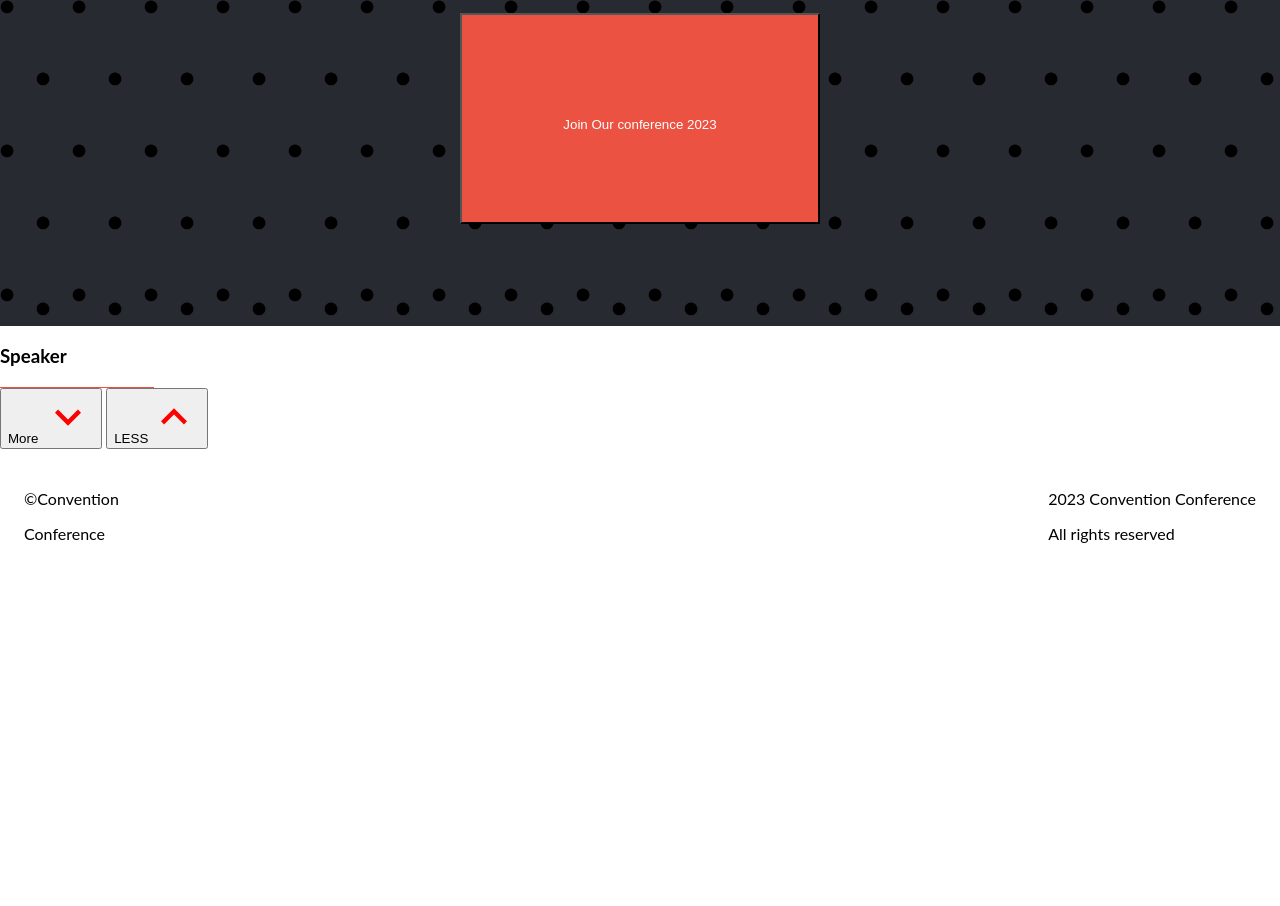
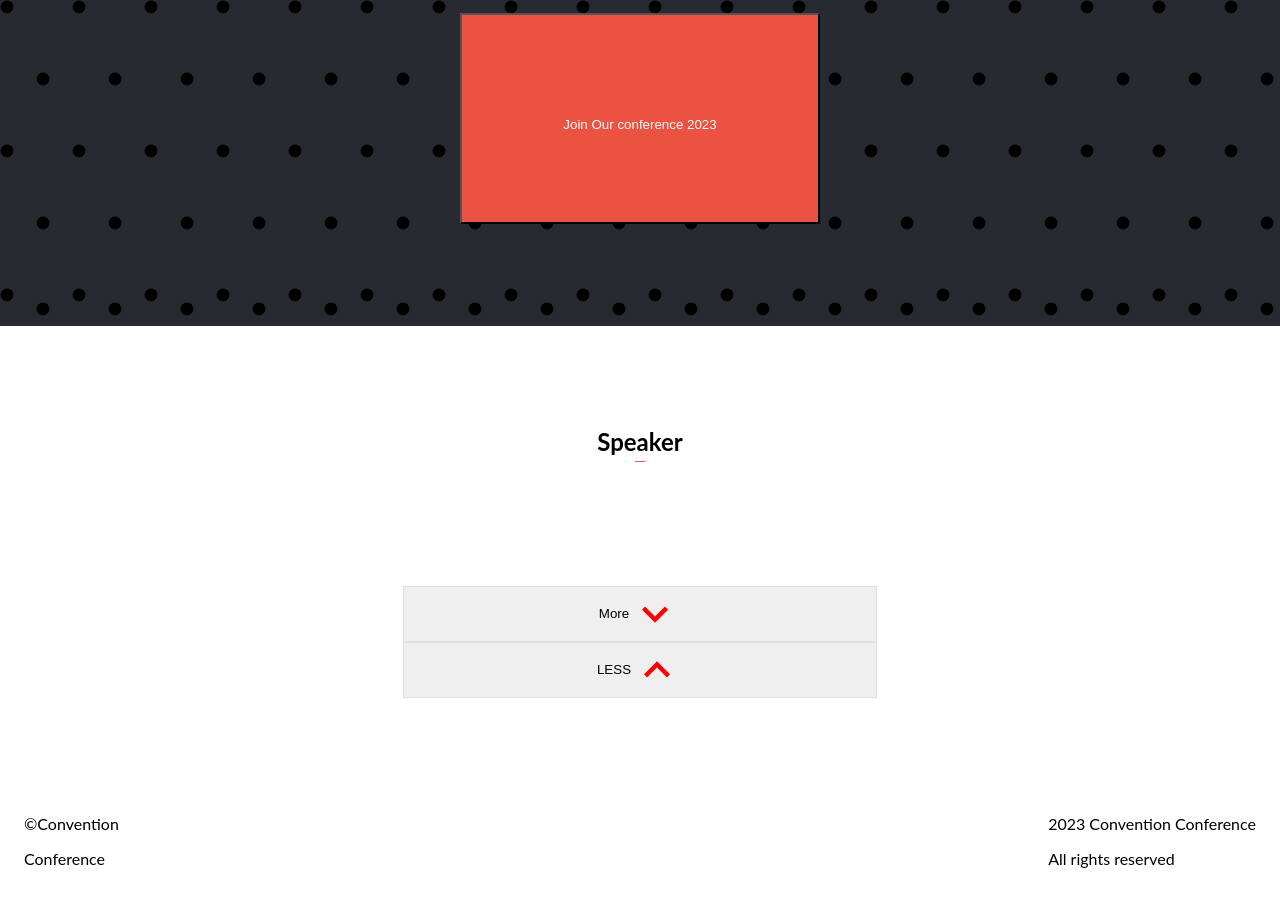
Before and after one commit to josuerushanika/Conference-Website, a website: page index.html in a window 1280 px wide. Shown: the part 2135-3041 px from the top of the page. Before the commit the page ends 2718 px from the top, so only its background shows below. Drawn offline with Linux system fonts and the light colour scheme; a web font is replaced by a local one.

Commit message:
Update style boutton

```diff
--- a/style.css
+++ b/style.css
@@ -191,7 +191,42 @@ h1 {
   margin: 0%;
 }
 
+.lecture-list {
+  display: flex;
+  flex-direction: column;
+  padding: 6%;
+  align-items: center;
+}
 
+.lecture-list-one {
+  align-items: center;
+  flex-direction: column;
+  margin-bottom: 11%;
+  display: flex;
+}
+
+.lecture-display {
+  grid-template-rows: 1fr 1fr 1fr 1fr 1fr 1fr;
+  display: grid;
+}
+
+.lecture-text {
+  margin-bottom: 4%;
+  font-size: 1.5rem;
+}
+
+.show-more {
+  display: flex;
+  border: #e0e0e0 1px solid;
+  justify-content: center;
+  align-items: center;
+}
+
+.display-boutton {
+  display: flex;
+  flex-direction: column;
+  width: 42%;
+}
 
 @media screen and (min-width) {
   .hamburger {
```
